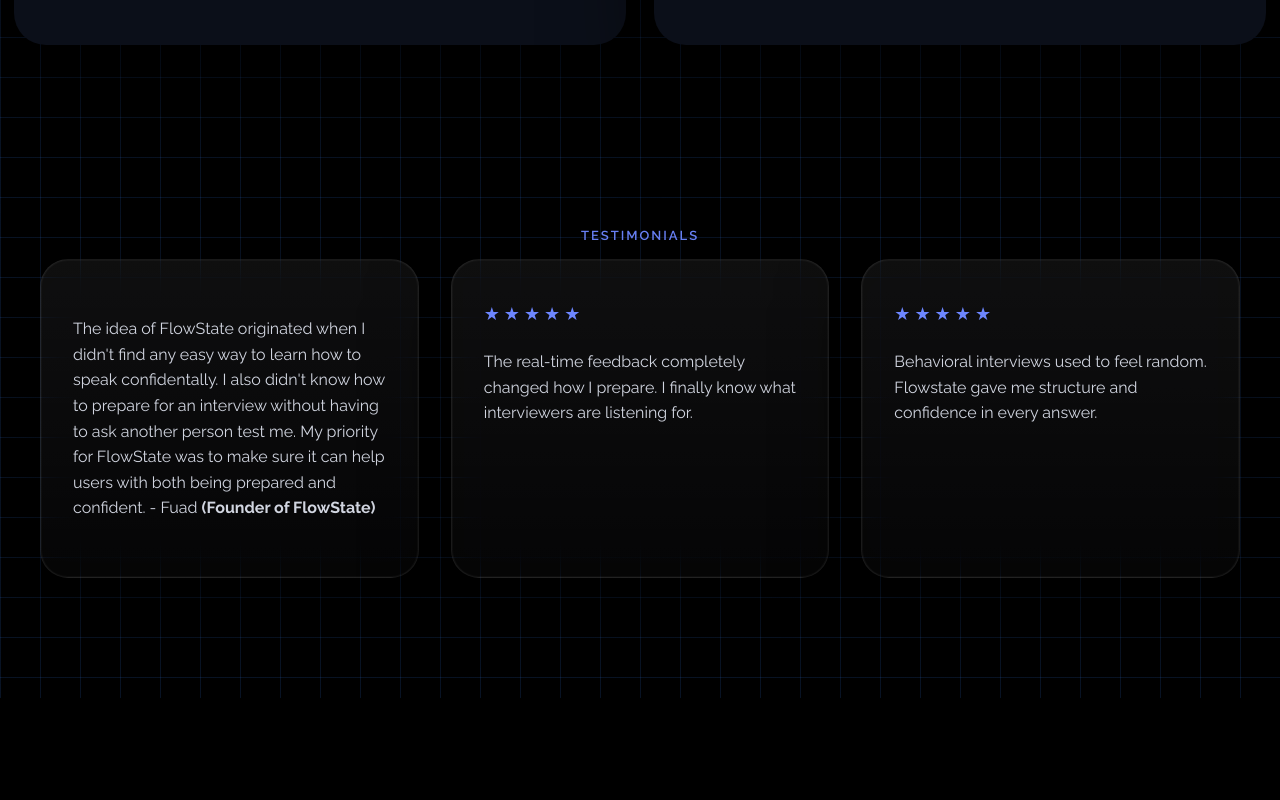
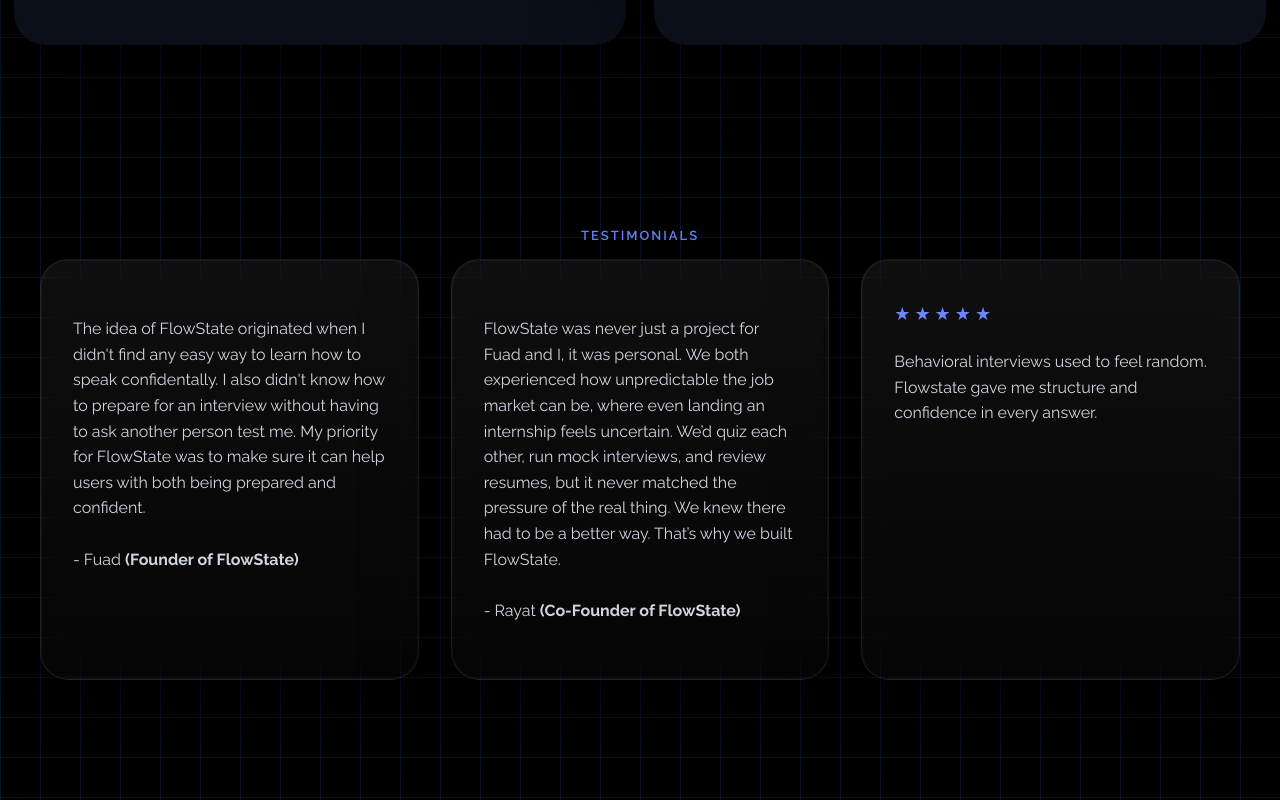
Before and after one commit to fuadfarhan05/flowstate, a React (Create React App) app in the folder flowstate/: page / in a window 1280 px wide. Shown: the part 1983-2783 px from the top of the page. Before the commit the page ends 2681 px from the top, so only its background shows below. Built offline with nearby package versions, Linux system fonts and the light colour scheme.

Commit message:
added testimonial

```diff
--- a/flowstate/src/pages/landingpage.js
+++ b/flowstate/src/pages/landingpage.js
@@ -86,15 +86,15 @@
             <div className="testimonial-grid">
                 <div className="testimonial-card">
                 <p>
-                    The idea of FlowState originated when I didn't find any easy way to learn how to speak confidentally. I also didn't know how to prepare for an interview without having to ask another person test me. My priority for FlowState was to make sure it can help users with both being prepared and confident. - Fuad <strong>(Founder of FlowState)</strong>
+                    The idea of FlowState originated when I didn't find any easy way to learn how to speak confidentally. I also didn't know how to prepare for an interview without having to ask another person test me. My priority for FlowState was to make sure it can help users with both being prepared and confident.<br></br><br></br>  - Fuad <strong>(Founder of FlowState)</strong>
                 </p>
                 </div>
 
                 <div className="testimonial-card">
-                <div className="stars">★★★★★</div>
                 <p>
-                    The real-time feedback completely changed how I prepare. I finally
-                    know what interviewers are listening for.
+                    FlowState was never just a project for Fuad and I, it was personal. We both experienced how unpredictable the job market can be, where even landing an internship feels uncertain. We’d quiz each other, run mock interviews, and review resumes, but it never matched the pressure of the real thing. We knew there had to be a better way. That’s why we built FlowState.
+<br></br><br></br> - Rayat <strong>(Co-Founder of FlowState)</strong>
+
                 </p>
                 </div>
 
```
